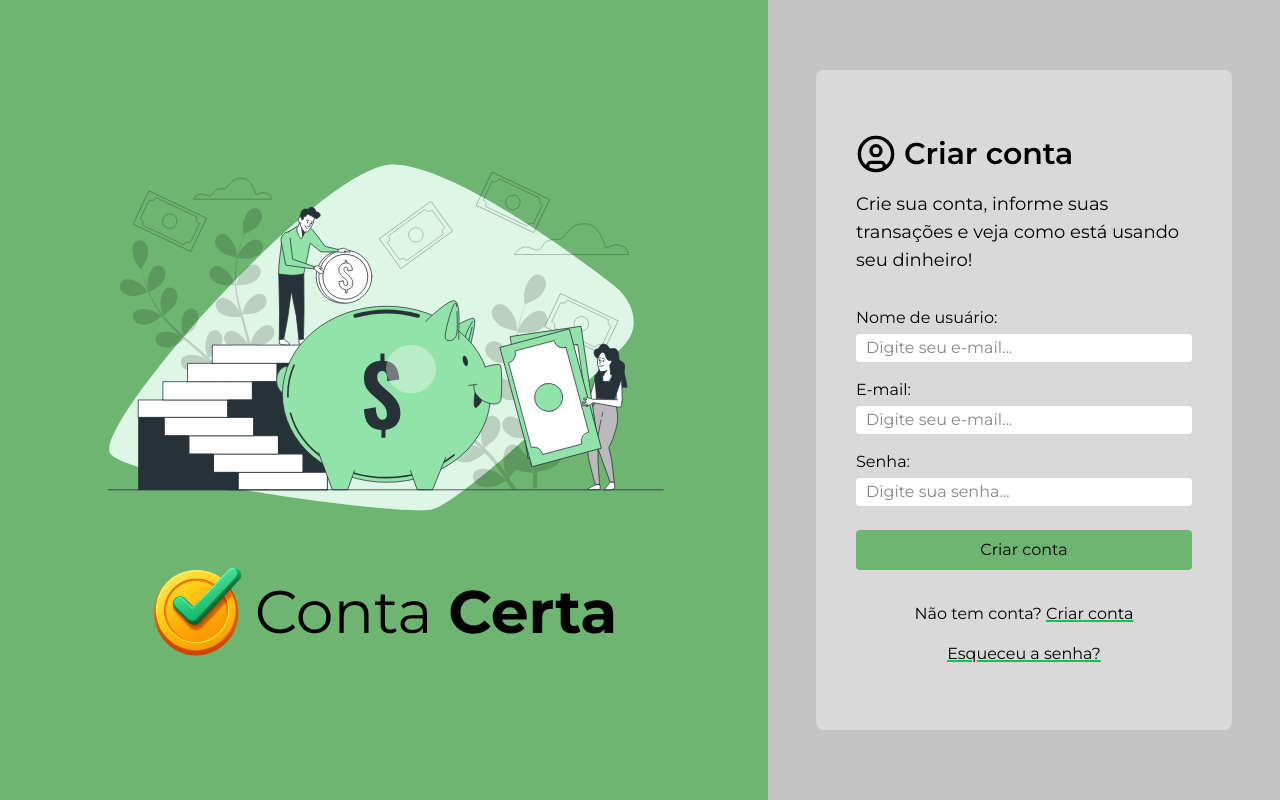
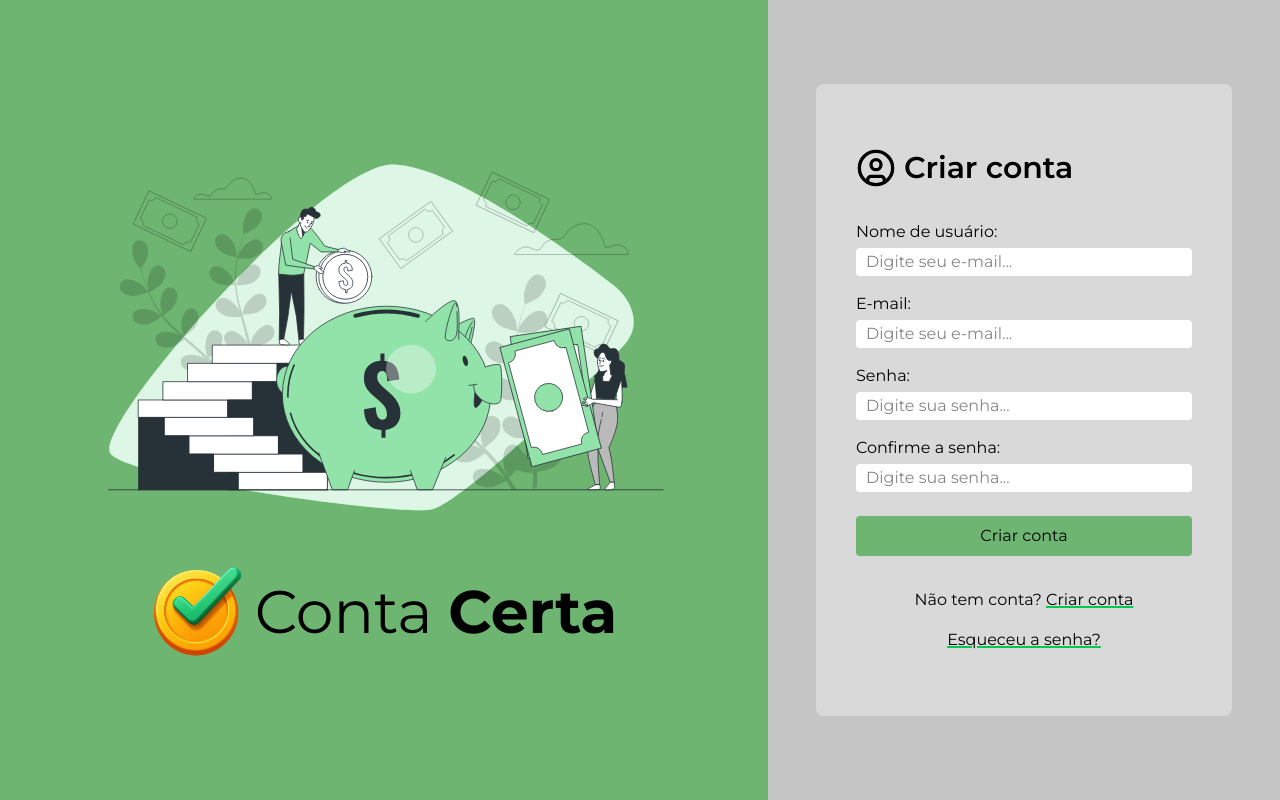
Before and after one commit to genzo-dev/conta-certa, a Next.js app in the folder frontend/: page /register in a window 1280 px wide. Built offline with nearby package versions, Linux system fonts and the light colour scheme; no server answers.

Commit message:
feat: add confirm password with zod on register page

```diff
--- a/frontend/actions/auth/register-action.ts
+++ b/frontend/actions/user/register-action.ts
@@ -2,14 +2,18 @@
 
 import { createLoginSession } from "@/libs/auth/manage-login";
 import { LoginSchema } from "@/libs/auth/schema-login";
-import { CreateUserDto, CreateUserSchema } from "@/libs/user/schema";
+import {
+  CreateUserDto,
+  CreateUserSchema,
+  PublicUserSchema,
+} from "@/libs/user/schema";
 import { apiRequest } from "@/utils/api-request";
 import { asyncDelay } from "@/utils/async-delay";
 import { getZodErrorMessages } from "@/utils/get-zod-error-messages";
 import { redirect } from "next/navigation";
 
 type RegisterActionState = {
-  user: CreateUserDto;
+  user: Partial<CreateUserDto> | null;
   errors: string[];
   success: boolean;
 };
@@ -33,7 +37,7 @@ export async function registerAction(
 
   if (!parsedFormData.success) {
     return {
-      user: CreateUserSchema.parse(formObj),
+      user: PublicUserSchema.parse(formObj),
       errors: getZodErrorMessages(parsedFormData.error.format()),
       success: false,
     };
@@ -67,7 +71,7 @@ export async function registerAction(
 
   if (!registerResponse.success) {
     return {
-      user: CreateUserSchema.parse(formObj),
+      user: PublicUserSchema.parse(formObj),
       errors: registerResponse.errors,
       success: registerResponse.success,
     };
--- a/frontend/app/components/FormRegister/index.tsx
+++ b/frontend/app/components/FormRegister/index.tsx
@@ -7,7 +7,7 @@ import { toast } from "react-toastify";
 import InputText from "../InputText";
 import Button from "../Button";
 import LoaderSpin from "../LoaderSpin";
-import { registerAction } from "@/actions/auth/register-action";
+import { registerAction } from "@/actions/user/register-action";
 import { CreateUserSchema } from "@/libs/user/schema";
 
 export default function FormRegister() {
@@ -60,7 +60,7 @@ export default function FormRegister() {
         name="userName"
         placeholder="Digite seu e-mail..."
         disabled={isPending}
-        defaultValue={state.user.userName}
+        defaultValue={state.user?.userName}
       />
 
       <InputText
@@ -69,7 +69,7 @@ export default function FormRegister() {
         name="email"
         placeholder="Digite seu e-mail..."
         disabled={isPending}
-        defaultValue={state.user.email}
+        defaultValue={state.user?.email}
       />
 
       <InputText
@@ -80,12 +80,20 @@ export default function FormRegister() {
         disabled={isPending}
       />
 
+      <InputText
+        labelText="Confirme a senha:"
+        type="password"
+        name="password2"
+        placeholder="Digite sua senha..."
+        disabled={isPending}
+      />
+
       <Button type="submit" disabled={isPending}>
         {!isPending && "Criar conta"}
         {isPending && <LoaderSpin />}
       </Button>
 
-      {!!state?.errors && <p className="text-red-600">{state.errors}</p>}
+      {!!state?.errors && <p className="text-red-600">{state.errors[0]}</p>}
     </form>
   );
 }
--- a/frontend/app/register/page.tsx
+++ b/frontend/app/register/page.tsx
@@ -33,25 +33,12 @@ export default function RegisterPage() {
             "flex flex-col gap-4 items-center justify-center bg-[#D9D9D9] rounded-lg px-5 lg:px-10 py-11 lg:py-16"
           )}
         >
-          <div className="flex flex-col gap-2 lg:gap-4 lg:mb-4">
+          <div className="flex flex-col gap-2 lg:gap-4 lg:mb-4 lg:self-start">
             <div className="flex gap-2 justify-center items-center lg:justify-start">
               <CircleUserIcon className="lg:w-10 lg:h-10" />
               <h1 className="text-2xl lg:text-3xl font-semibold">
                 Criar conta
               </h1>
-            </div>
-            <div>
-              <p
-                className={clsx(
-                  "text-sm text-center",
-                  "sm:text-base",
-                  "md:text-lg",
-                  "lg:text-start"
-                )}
-              >
-                Crie sua conta, informe suas transações e veja como está usando
-                seu dinheiro!
-              </p>
             </div>
           </div>
 
--- a/frontend/libs/user/schema.ts
+++ b/frontend/libs/user/schema.ts
@@ -5,10 +5,23 @@ export const PublicUserSchema = z.object({
   userName: z.string().default(""),
 });
 
-export const CreateUserSchema = z.object({
-  userName: z.string().trim(),
-  email: z.email().trim(),
+const CreateUserBase = z.object({
+  userName: z.string().trim().nonempty("Informe um nome de usuário"),
+  email: z.string().email("Informe um e-mail válido").trim(),
   password: z.string().trim(),
+  password2: z.string().trim(),
+});
+
+export const CreateUserSchema = CreateUserBase.refine(
+  (data) => {
+    return data.password === data.password2;
+  },
+  {
+    path: ["password2"],
+    message: "As senhas não coincidem",
+  }
+).transform(({ userName, email, password }) => {
+  return { userName, email, password };
 });
 
 export type PublicUserDto = z.infer<typeof PublicUserSchema>;
```
